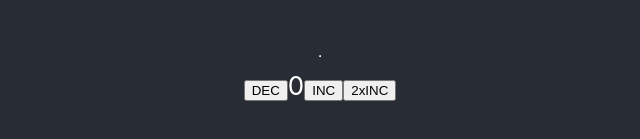
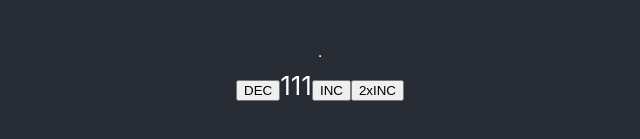
Before and after one commit to edmelkoyev/edw_react_patterns, a React (Create React App) app: page / in a window 1280 px wide. Shown: the part 395-534 px from the top of the page, without its empty margins (320-960 px from the left). Built offline with nearby package versions, Linux system fonts and the light colour scheme.

Commit message:
set simple html markup as a props.children

```diff
--- a/src/App.js
+++ b/src/App.js
@@ -9,7 +9,14 @@ class App extends React.Component {
         <header className="App-header">
           <h1>Counter</h1>
           <hr/>
-          <Counter step={ 2 } />
+          <Counter step={ 2 }>
+            <div>
+              <button >DEC</button>
+              <span>111</span>
+              <button>INC</button>
+              <button>2xINC</button>
+            </div>
+          </Counter>
         </header>
       </div>
     )
--- a/src/components/Counter/index.js
+++ b/src/components/Counter/index.js
@@ -35,12 +35,7 @@ class Counter extends React.Component {
 
   render () {
     return (
-      <div>
-        <button onClick={ this.decrementHandler }>DEC</button>
-        <span>{this.state.count}</span>
-        <button onClick={ this.incrementHandler }>INC</button>
-        <button onClick={ this.incrementHandler2 }>2xINC</button>
-      </div>
+      this.props.children
     )
   }
 }
```
